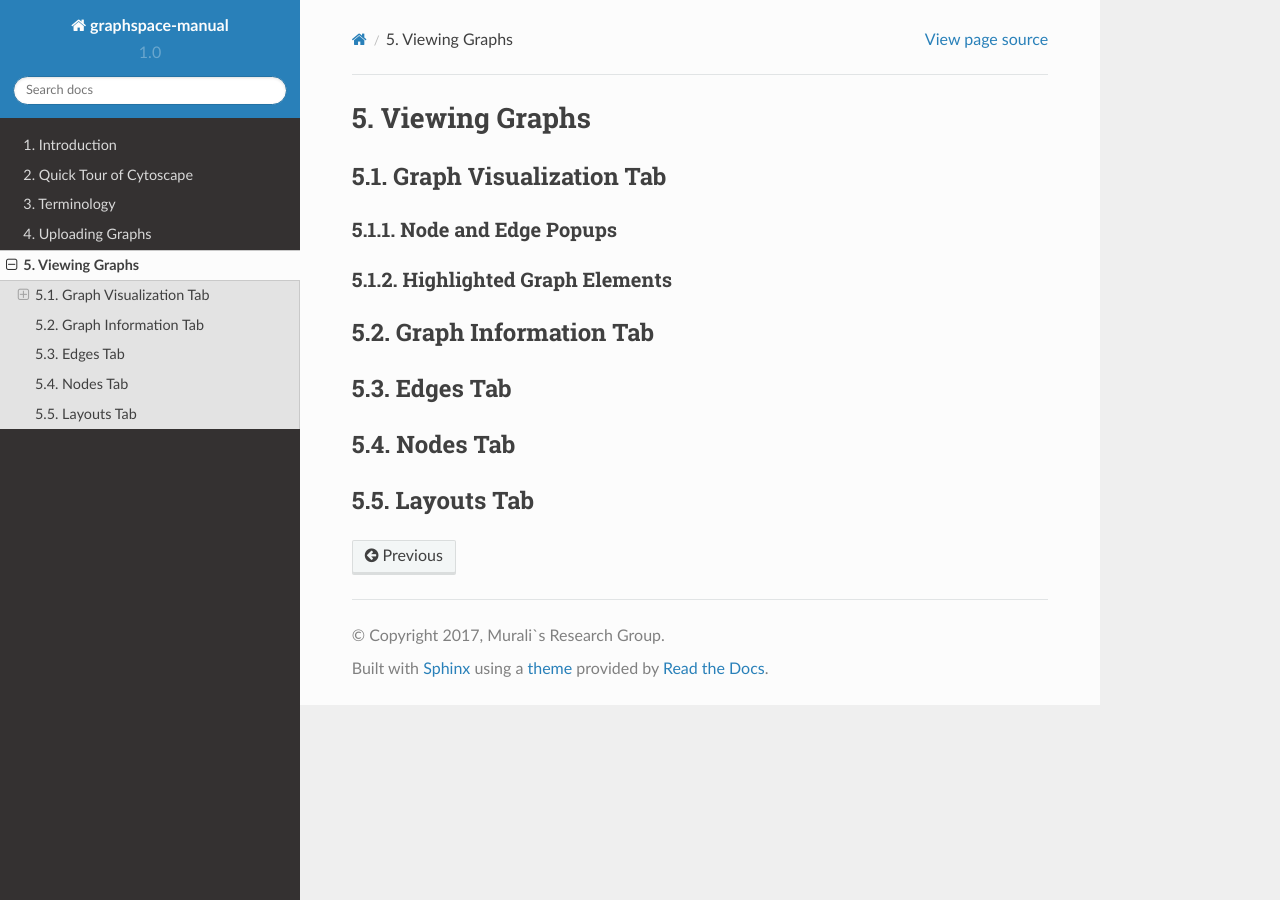
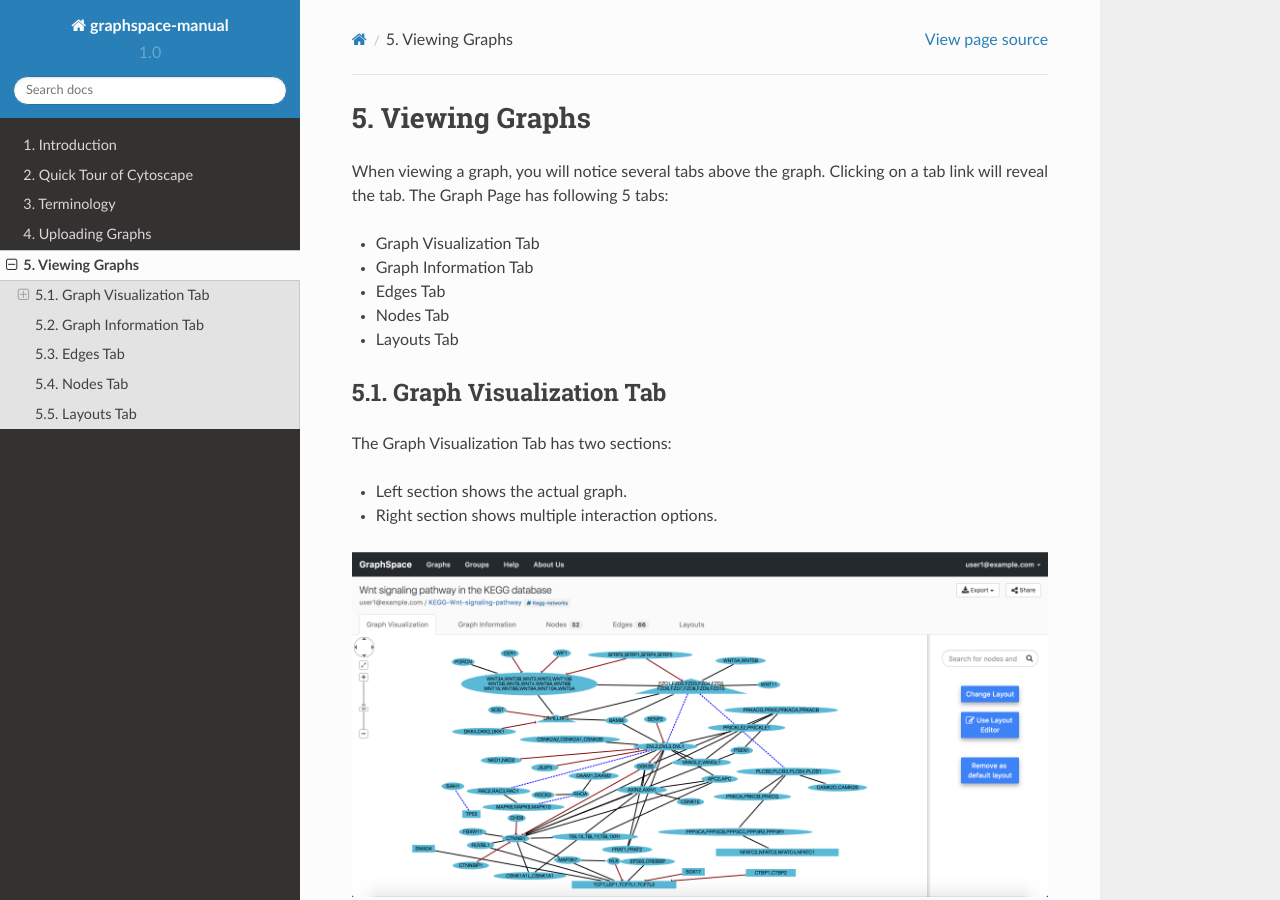
Before and after one commit to adbharadwaj/graphspace-manual, a Sphinx documentation site: the page built from docs/Viewing_Graphs.md, in a window 1280 px wide and 900 px high. Built offline with Sphinx 7.4.7 and the Read the Docs theme 2.0.0, drawn with Linux system fonts in a browser that asks for light colours.

Commit message:
Update Viewing_Graphs.md

```diff
--- a/docs/Viewing_Graphs.md
+++ b/docs/Viewing_Graphs.md
@@ -1,6 +1,21 @@
 # Viewing Graphs
 
+When viewing a graph, you will notice several tabs above the graph. Clicking on a tab link will reveal the tab. The Graph Page has following 5 tabs:
+
+- Graph Visualization Tab
+- Graph Information Tab
+- Edges Tab
+- Nodes Tab
+- Layouts Tab
+
+
 ## Graph Visualization Tab
+
+The Graph Visualization Tab has two sections:
+- Left section shows the actual graph.
+- Right section shows multiple interaction options.
+
+![Graph Visualization Tab](_static/images/gs-screenshot-user1-wnt-signalling-graph.png)
 
 ### Node and Edge Popups
 
```
